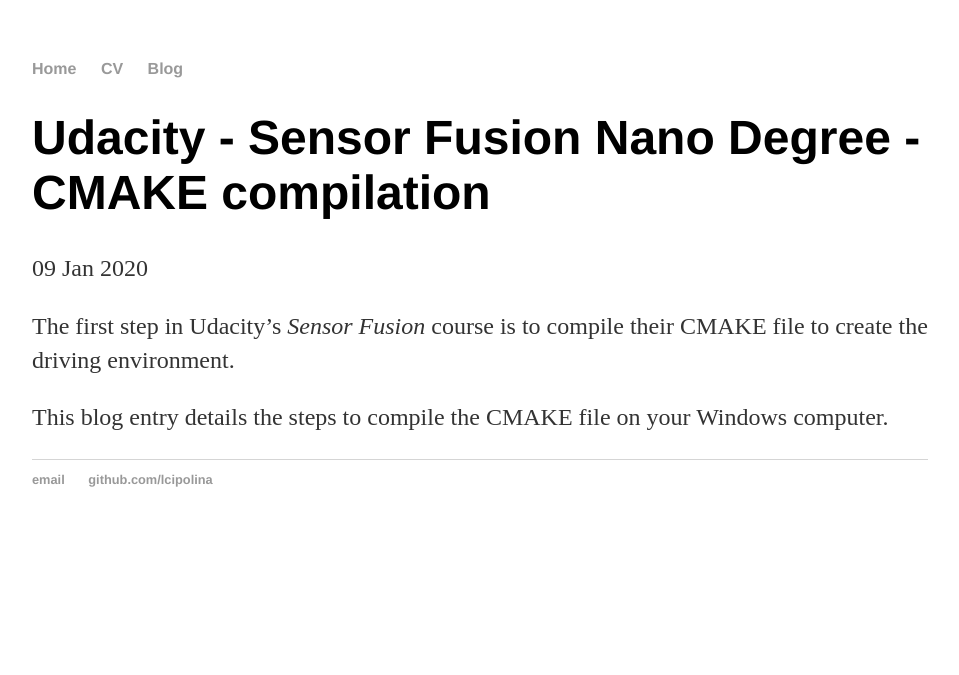
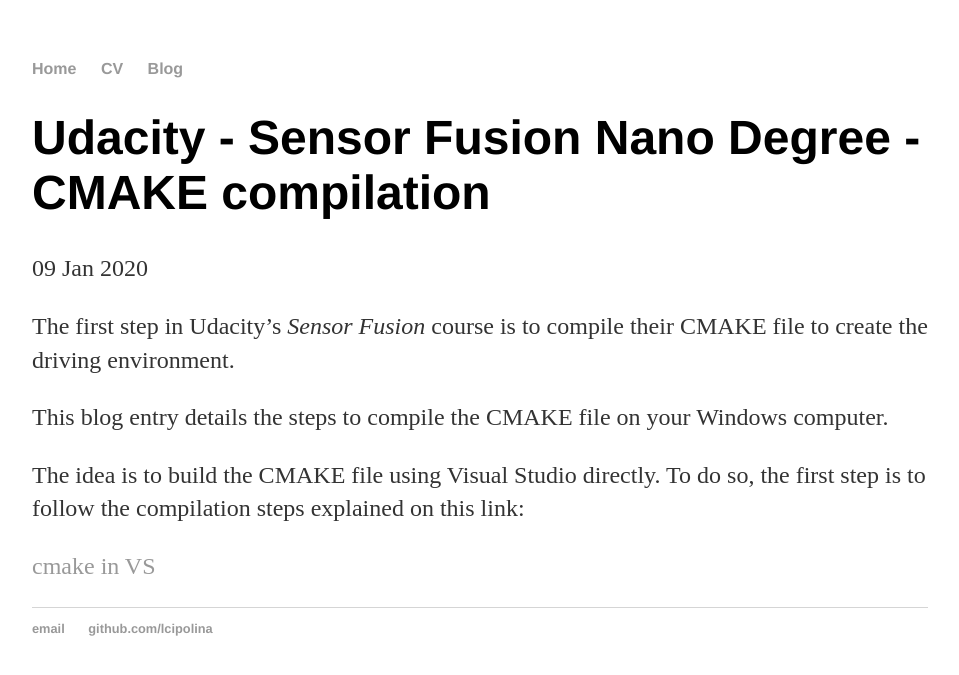
Before and after one commit to lcipolina/lcipolina.github.io, a Jekyll site: the page built from _posts/2020-01-09-Udacity-SFND-installation.md, in a window 1280 px wide. Shown: the top 675 px of the page, without its empty margins (160-1119 px from the left). Built offline with Jekyll 4.4.1, drawn with Linux system fonts in a browser that asks for light colours.

Commit message:
Update 2020-01-09-Udacity-SFND-installation.md

```diff
--- a/_posts/2020-01-09-Udacity-SFND-installation.md
+++ b/_posts/2020-01-09-Udacity-SFND-installation.md
@@ -9,3 +9,7 @@
 The first step in Udacity's *Sensor Fusion* course is to compile their CMAKE file to create the driving environment.
 
 This blog entry details the steps to compile the CMAKE file on your Windows computer.
+
+The idea is to build the CMAKE file using Visual Studio directly. To do so, the first step is to follow the compilation steps explained on this link:
+
+[cmake in VS](https://docs.microsoft.com/en-us/cpp/build/cmake-projects-in-visual-studio?view=vs-2019)
```
